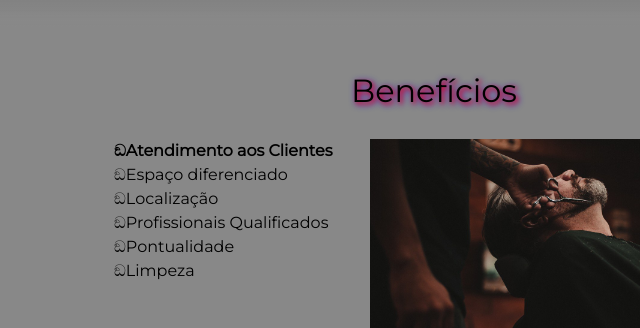
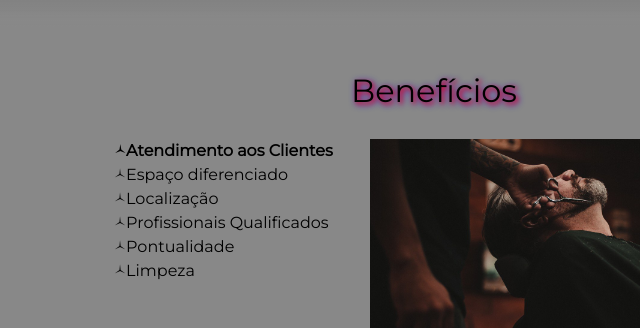
Before and after one commit to Gabriel-Dupla/Barbearia-Alura-Final, a plain HTML site: page index.html in a window 1280 px wide. Shown: the part 1580-1908 px from the top of the page, 206-846 px from the left. Drawn offline with Linux system fonts and the light colour scheme.

Commit message:
Update style.css

```diff
--- a/style.css
+++ b/style.css
@@ -241,7 +241,7 @@ td, th {
 }
 
 .itens:before {
-	content: "ඞ";
+	content: "🟀";
 
 }
 
```
